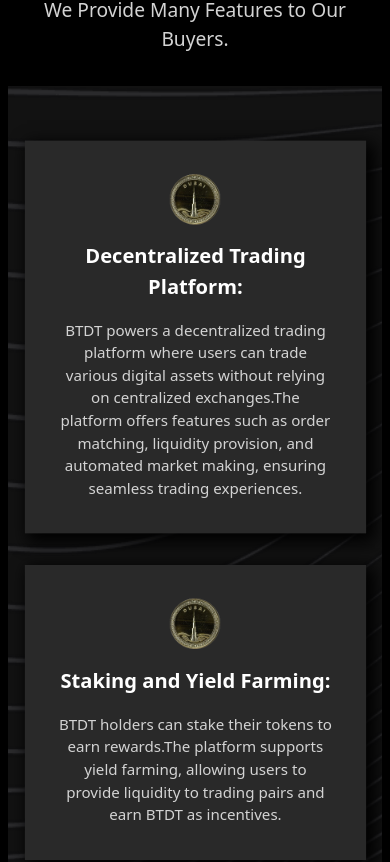
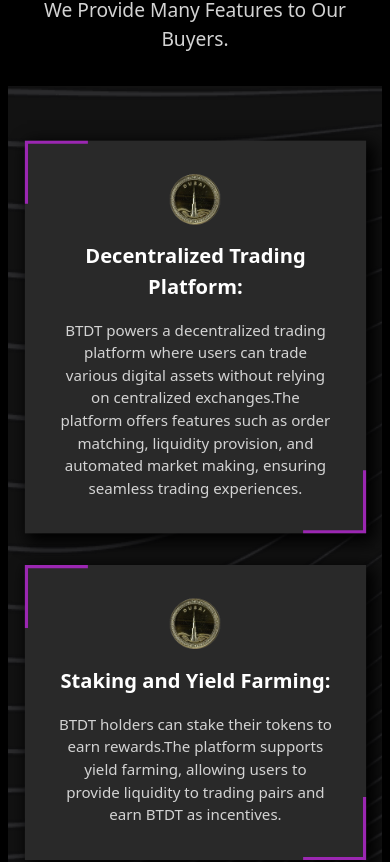
Before and after one commit to Drcodepro/Burj_Token, a React (Vite) app: page / in a window 390 px wide. Shown: the part 1498-2360 px from the top of the page. Built offline with nearby package versions, Linux system fonts and the light colour scheme.

Commit message:
new changes

```diff
--- a/src/Component/All_css/RoadMap.css
+++ b/src/Component/All_css/RoadMap.css
@@ -204,17 +204,17 @@
    padding:1.5rem 1.5rem;
 
    &::before{
-    border-top: 3px solid rgba(255, 255, 255, 0);
-    border-left: 3px solid rgba(255, 255, 255, 0);
+    width: 50px;
+    height: 50px;
+    border-top: 3px solid #db27ffa3;
+    border-left: 3px solid #db27ffa3;
   }
 
   &::after{
-    border-bottom: 3px solid rgba(255, 255, 255, 0);
-    border-right: 3px solid rgba(255, 255, 255, 0.002);
-  }
-  &:hover&::after,&:hover&::before{
     width: 50px;
     height: 50px;
+    border-bottom: 3px solid #db27ffa3;
+    border-right: 3px solid #db27ffa3;
   }
 }
 
--- a/src/Component/HelperComponent/FeatureBox/FeatureBox.css
+++ b/src/Component/HelperComponent/FeatureBox/FeatureBox.css
@@ -79,14 +79,19 @@
 
         &::before{
             content: "";
-            border-top: 3px solid rgba(255, 255, 255, 0);
-            border-left: 3px solid rgba(255, 255, 255, 0);
+            width: 60px;
+            height: 60px;
+            border-top: 3px solid #db27ffa3;
+            border-left: 3px solid #db27ffa3;
           }
 
           &::after{
-            border-bottom: 3px solid rgba(255, 255, 255, 0);
-            border-right: 3px solid rgba(255, 255, 255, 0.002);
+            width: 60px;
+            height: 60px;
+            border-bottom: 3px solid #db27ffa3;
+            border-right: 3px solid #db27ffa3;
           }
+
     }
     .Feature-box .Feature-heading{
         font-size: 1.2rem;
```
